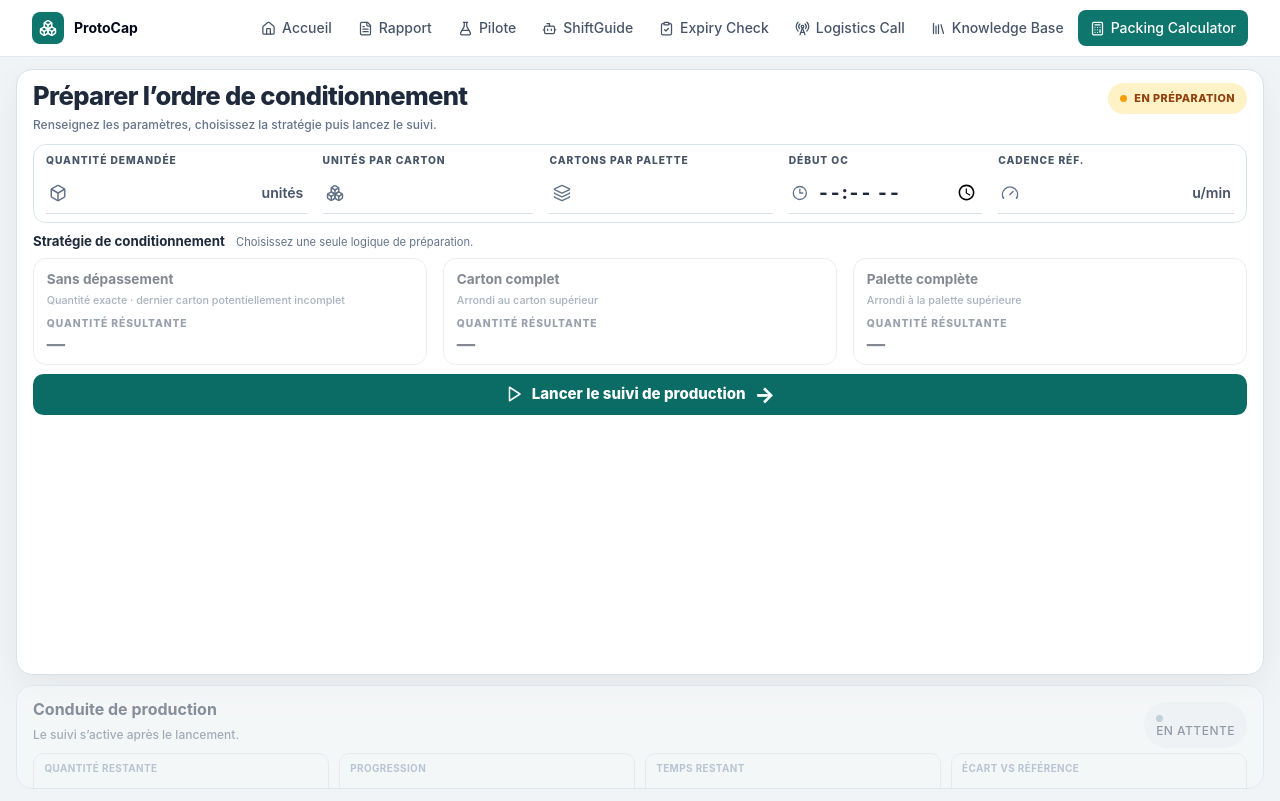
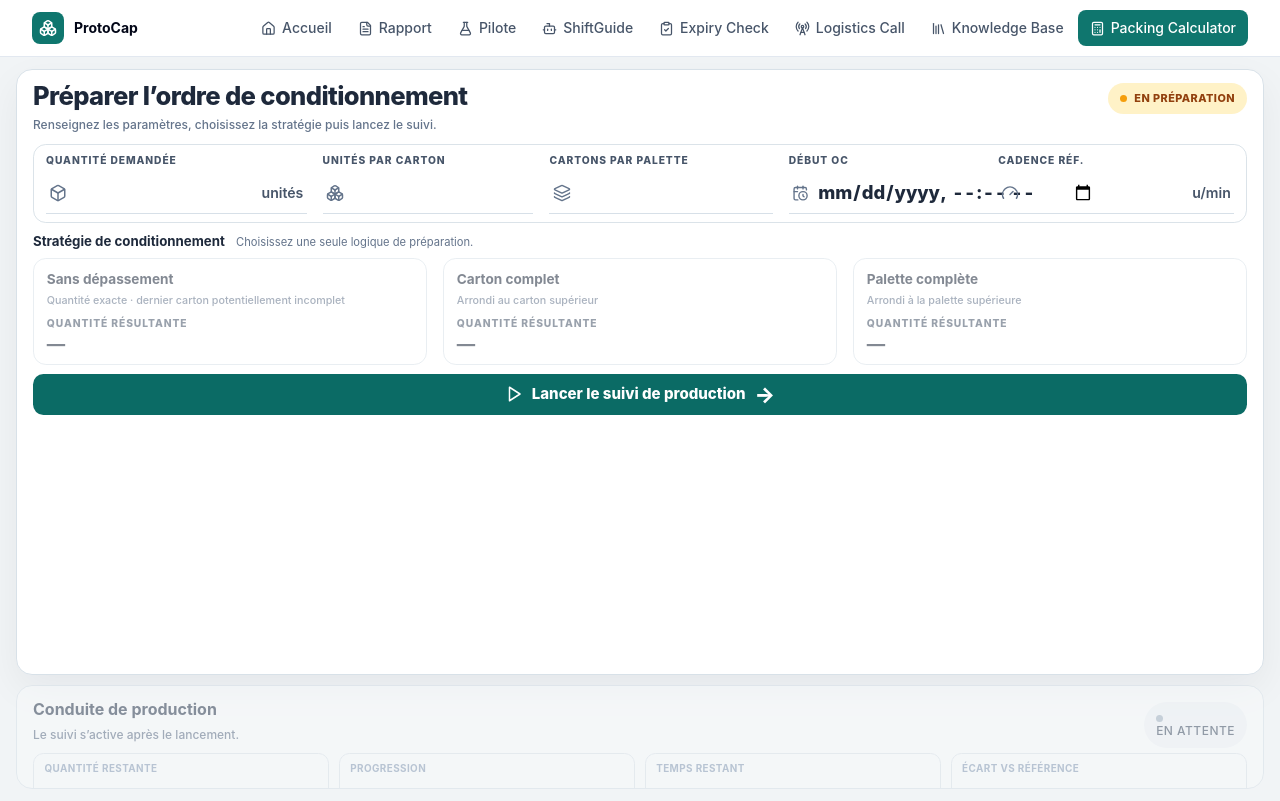
Before and after one commit to AmineAKIK/protocap, a React (Vite) app: page /packing-calculator in a window 1280 px wide. Built offline with nearby package versions, Linux system fonts and the light colour scheme.

Commit message:
feat: choose OC start date and time

```diff
--- a/src/features/packing/components/PackingPlanningRail.tsx
+++ b/src/features/packing/components/PackingPlanningRail.tsx
@@ -1,8 +1,8 @@
 import {
   Box,
   Boxes,
+  CalendarClock,
   Check,
-  Clock3,
   Gauge,
   Layers3,
   PackageCheck,
@@ -97,8 +97,14 @@ function StartTimeField({ value, invalid, onChange }: { value: string; invalid:
     <label className="packing-v3-field min-w-0">
       <span className="packing-v3-field-label">Début OC</span>
       <span className={`packing-v3-field-control ${invalid ? 'packing-v3-field-invalid' : ''}`}>
-        <Clock3 size={18} aria-hidden="true" />
-        <input aria-label="Début OC" type="time" value={value} aria-invalid={invalid} onChange={(event) => onChange(event.target.value)} />
+        <CalendarClock size={18} aria-hidden="true" />
+        <input
+          aria-label="Début OC"
+          type="datetime-local"
+          value={value}
+          aria-invalid={invalid}
+          onChange={(event) => onChange(event.target.value)}
+        />
       </span>
     </label>
   );
@@ -227,7 +233,7 @@ export function PackingFrozenPreparation({ run, onModify }: { run: PackingRun; o
   const option = calculatePackingOptions({ quantity: run.requestedUnits, unitsPerCarton: run.unitsPerCarton, cartonsPerPalette: run.cartonsPerLoad }).find((entry) => entry.policy === run.selectedPolicy);
   if (!option) return null;
   const plan = summarizePackingLoads({ quantity: run.requestedUnits, unitsPerCarton: run.unitsPerCarton, cartonsPerPalette: run.cartonsPerLoad }, option);
-  const start = new Date(getPackingRunProductionStartedAt(run)).toLocaleTimeString('fr-FR', { hour: '2-digit', minute: '2-digit' });
+  const start = new Date(getPackingRunProductionStartedAt(run)).toLocaleString('fr-FR', { dateStyle: 'short', timeStyle: 'short' });
   const policy = policyCopy[run.selectedPolicy].title;
 
   return (
```
